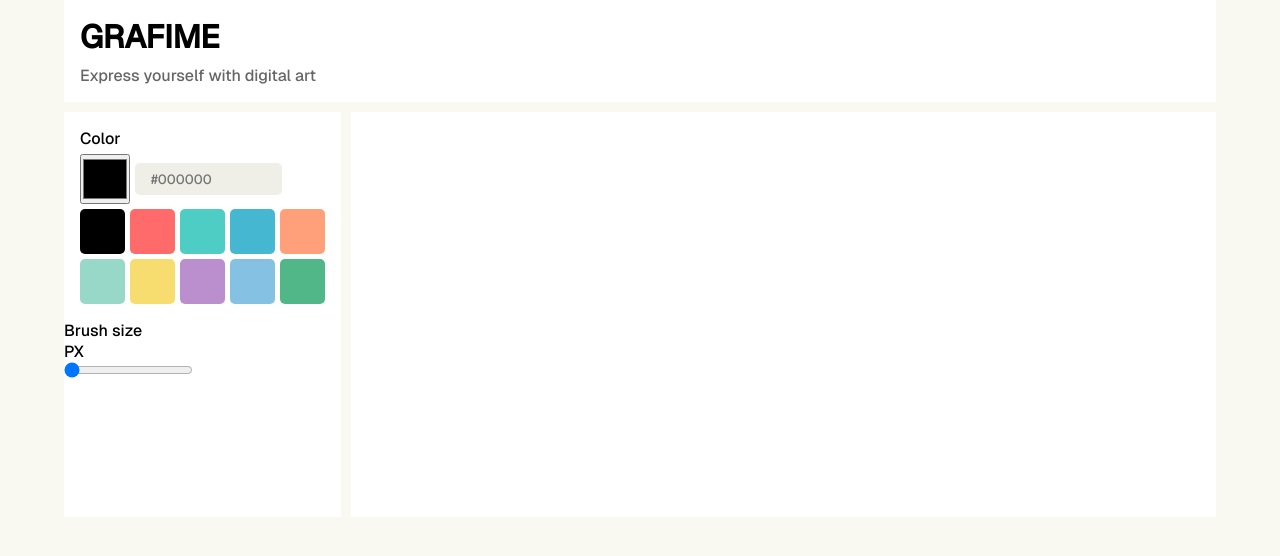
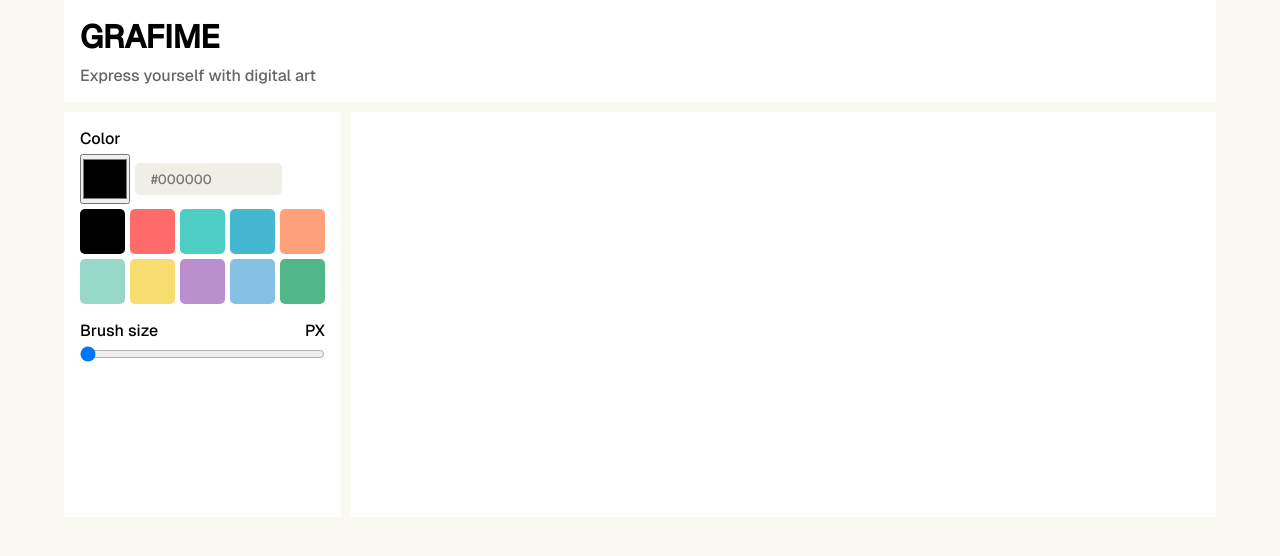
Before and after one commit to Rodevp/draw-garfity, an Angular app in the folder grafime/: page / in a window 1280 px wide. Shown: the top 556 px of the page. Built offline with nearby package versions, Linux system fonts and the light colour scheme.

Commit message:
estilos de change-width listos

```diff
--- a/grafime/src/app/components/change-width/change-width.css
+++ b/grafime/src/app/components/change-width/change-width.css
@@ -0,0 +1,15 @@
+.change-width {
+    width: 100%;
+    padding: 0 1rem;
+}
+
+.change-width div {
+    display: flex;
+    margin-bottom: 5px;
+    justify-content: space-between;
+    align-items: center;
+}
+
+.change-width input {
+    width: 100%;
+}
--- a/grafime/src/app/components/change-width/change-width.html
+++ b/grafime/src/app/components/change-width/change-width.html
@@ -1,4 +1,4 @@
-<div>
+<div class="change-width">
     <div>
         <p>Brush size</p>
         <p>PX</p>
```
